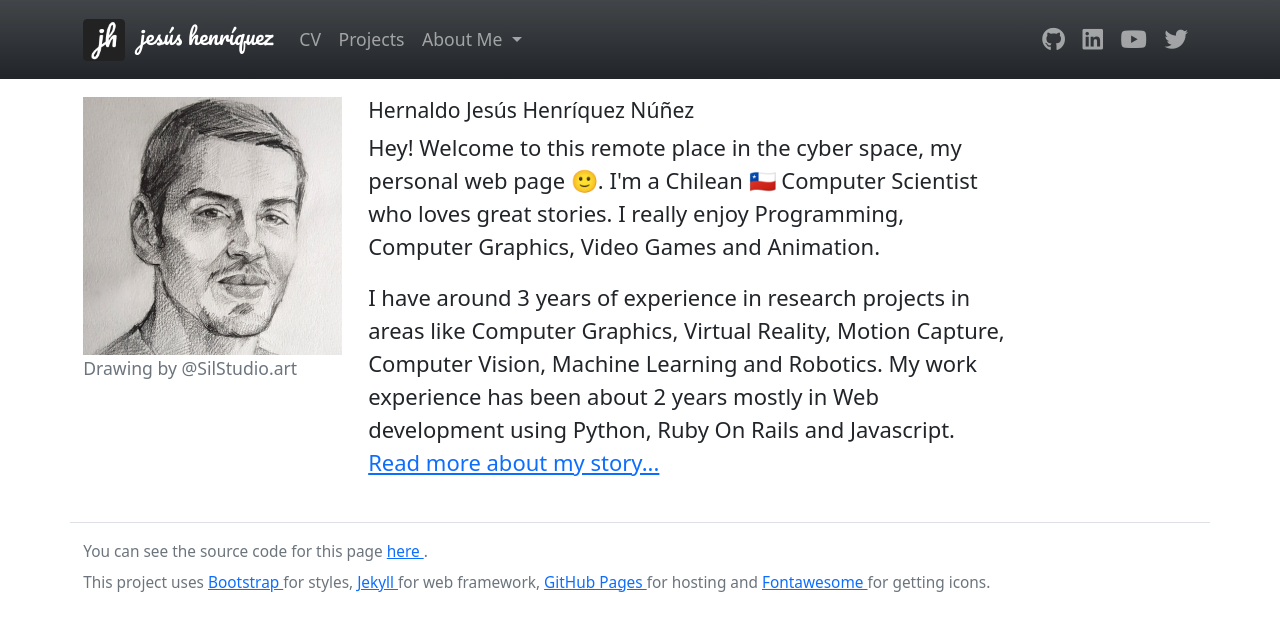
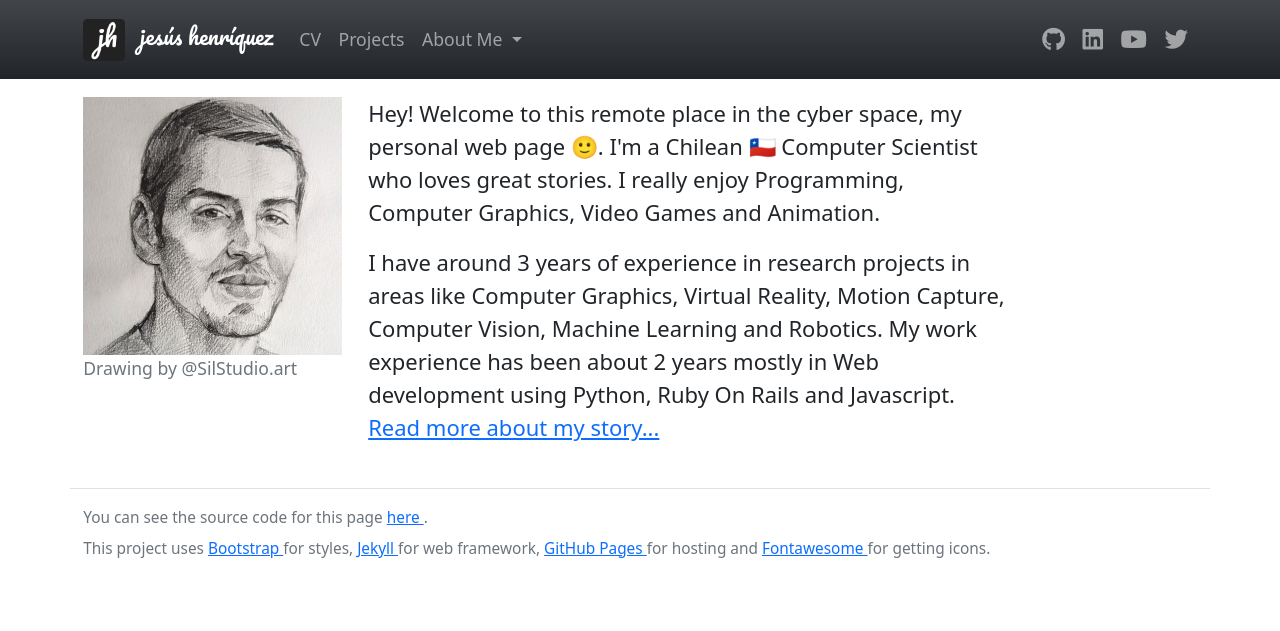
Before and after one commit to HenrYxZ/henryxz.github.io, a Jekyll site: the page built from index.html, in a window 1280 px wide. Shown: the top 631 px of the page. Built offline with Jekyll 4.4.1, drawn with Linux system fonts in a browser that asks for light colours; nearby versions of some CDN libraries.

Commit message:
remove full name from home

```diff
--- a/index.html
+++ b/index.html
@@ -1,6 +1,6 @@
 ---
 layout: default
-title: Hernaldo Jesús Henríquez Núñez
+title: Hernaldo Jesús
 ---
 <div class="row mb-4">
   <div class="col-md-3">
@@ -14,7 +14,6 @@ title: Hernaldo Jesús Henríquez Núñez
     </figure>
   </div>
   <div class="col-md-7">
-    <h1>Hernaldo Jesús Henríquez Núñez</h1>
     <p class="lead">
       Hey! Welcome to this remote place in the cyber space, my personal web
       page 🙂.
```
